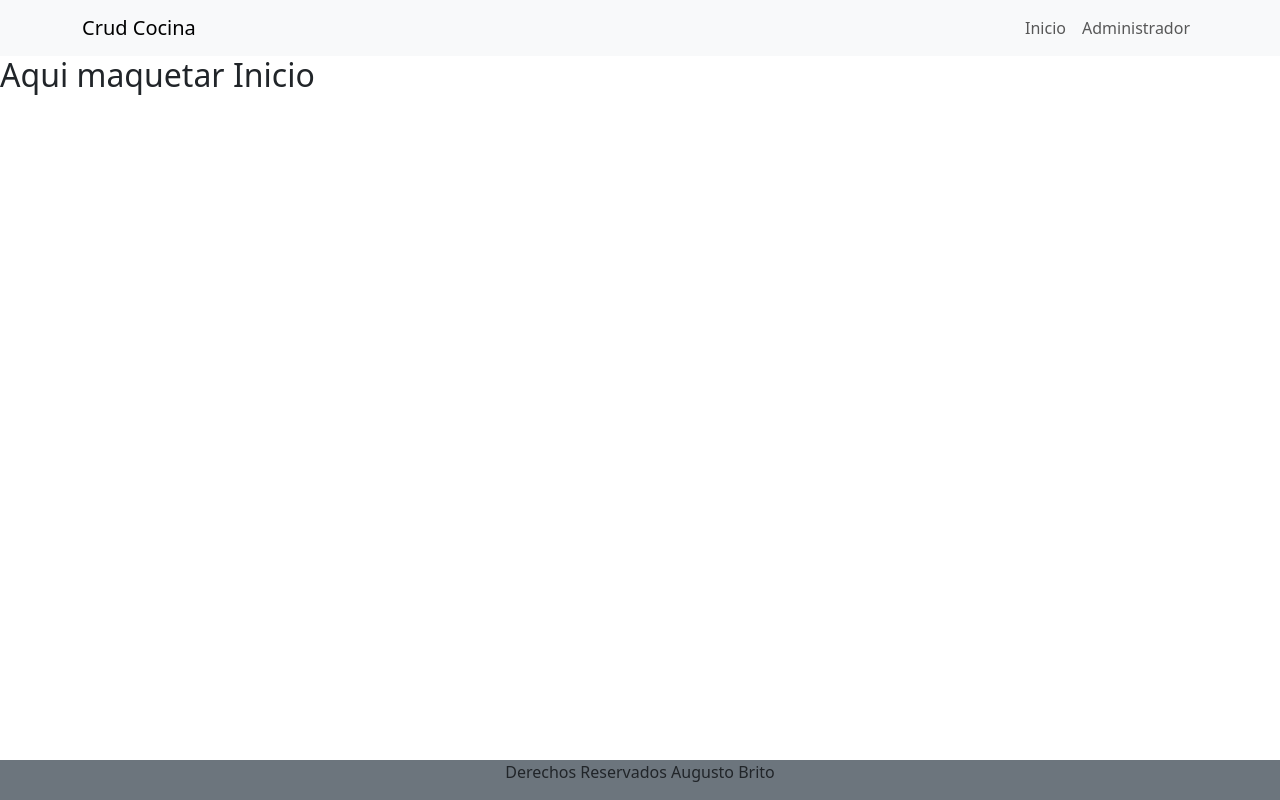
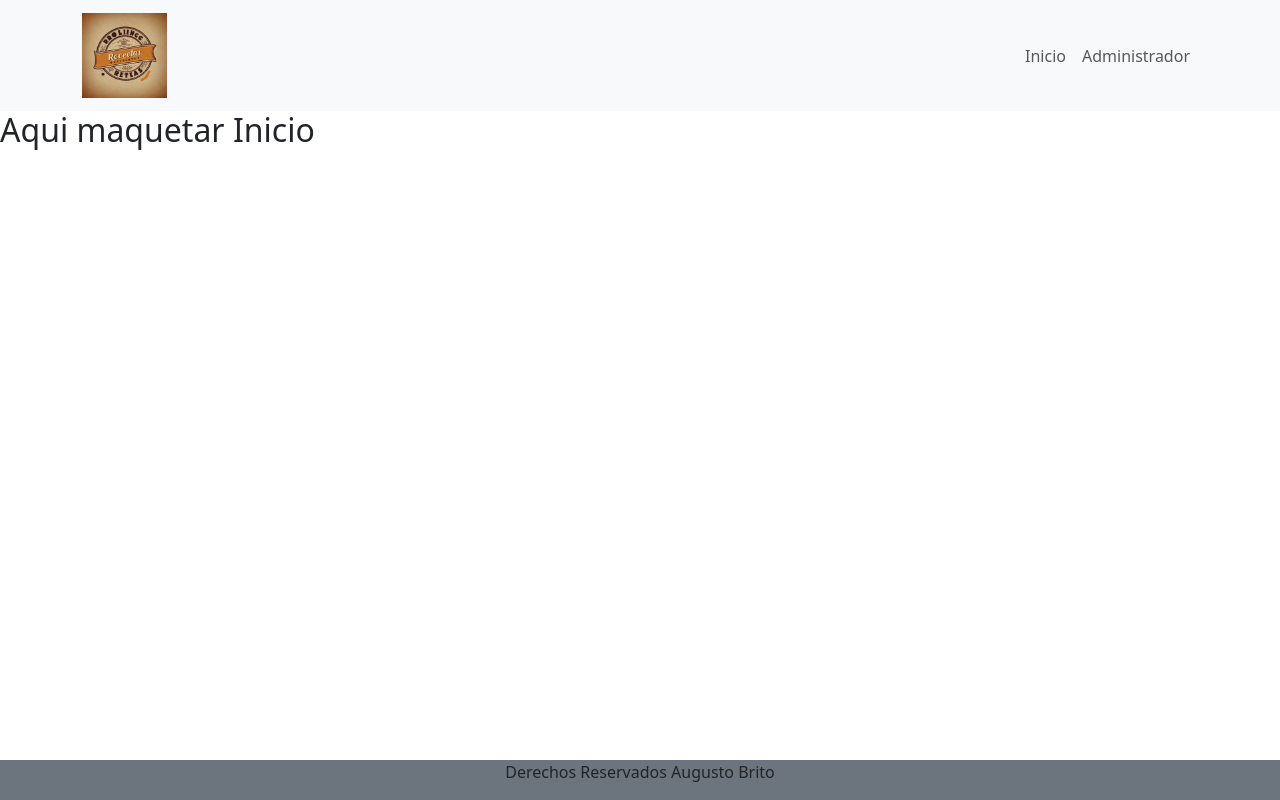
Before and after one commit to BritoAugusto/crudCocina, a React (Vite) app: page / in a window 1280 px wide. Built offline with nearby package versions, Linux system fonts and the light colour scheme.

Commit message:
agregamos un logo al navbar del proyecto

```diff
--- a/src/commons/Menu.jsx
+++ b/src/commons/Menu.jsx
@@ -1,13 +1,19 @@
 import Container from "react-bootstrap/Container";
 import Nav from "react-bootstrap/Nav";
 import Navbar from "react-bootstrap/Navbar";
-import { Link } from "react-router-dom";
-
+import logo from "../../src/assets/logo-cocina.jpg"
 function Menu() {
   return (
     <Navbar expand="lg" className="bg-body-tertiary">
       <Container>
-        <Navbar.Brand >Crud Cocina</Navbar.Brand>
+        <Navbar.Brand>
+          <img
+            src={logo}
+            alt="logo Rolling Coffee"
+            className="img-fluid"
+            width={85}
+          />
+        </Navbar.Brand>
         <Navbar.Toggle aria-controls="basic-navbar-nav" />
         <Navbar.Collapse id="basic-navbar-nav">
           <Nav className="ms-auto">
```
Also changed, not shown: src/assets/logo-cocina.jpg (added).
